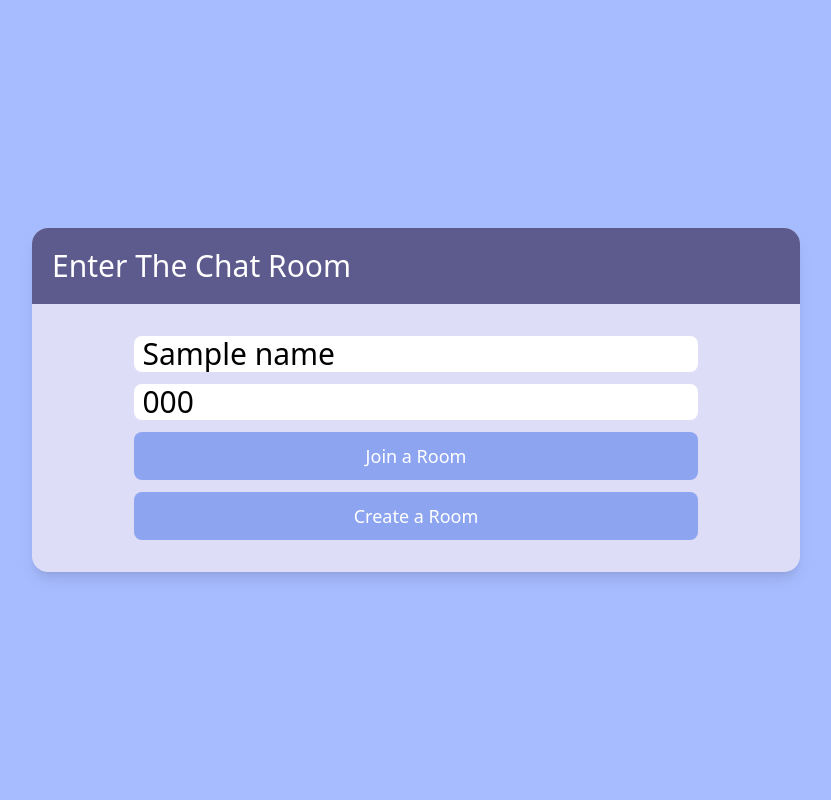
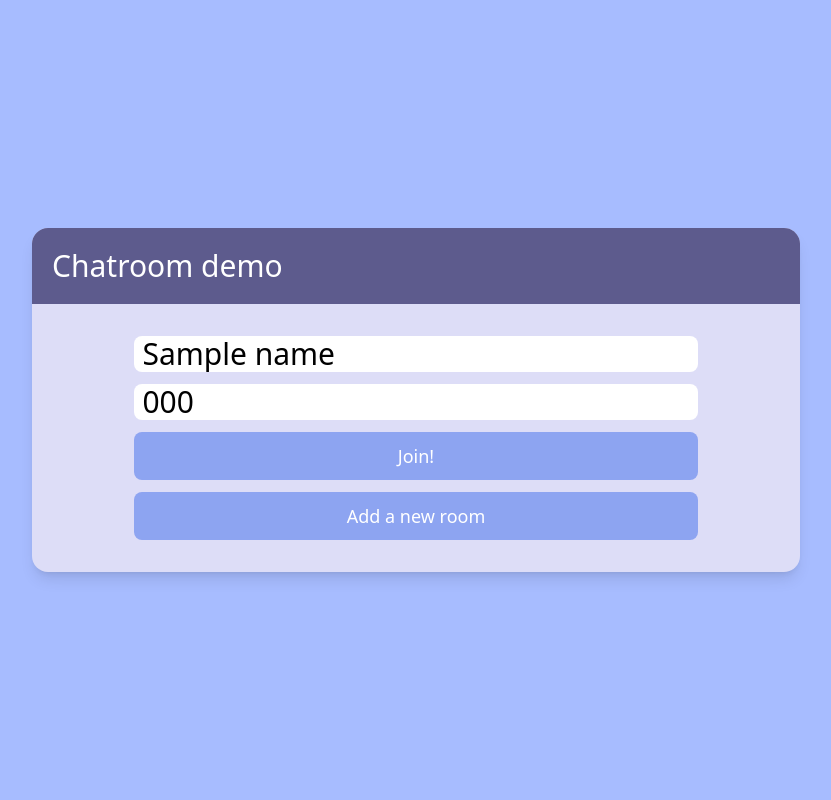
Before and after one commit to wl00795897/stickerDemo, a Flask app: template templates/home.html in a window 1280 px wide. Shown: the whole page, without its empty margins (224-1055 px from the left). Run offline with Flask 3, Linux system fonts and the light colour scheme; the template is opened without the code that fills it: most values are stand-ins (such as "Sample title", 1, 10 or a date in 2020); style sheets or scripts are compiled from the project's sources; some libraries are stand-ins or nearby versions.

Commit message:
old change

```diff
--- a/server.py
+++ b/server.py
@@ -31,7 +31,7 @@ loras = [
     {"name": "pig", "checkpoint": "checkpoint-3500/pytorch_lora_weights.safetensors"}
 ]
 candidate_labels = ['Happy', 'Sad', 'Angry', 'Tired', 'Hello', 'Congratulation', 'Thanks']
-base_pipeline = StableDiffusionXLPipeline.from_pretrained("stabilityai/sdxl-turbo", vae=vae, torch_dtype=torch.float16).to("cuda")
+base_pipeline = StableDiffusionXLPipeline.from_pretrained("stabilityai/sdxl-turbo", vae=vae, torch_dtype=torch.float16).to("cuda:1")
 
 def code_gen(length):
     code = ''.join(random.choices(string.digits, k=length))
@@ -57,17 +57,17 @@ def home():
         create = request.form.get("create", False)
 
         if not name:
-            return render_template("home.html", error="Please enter a name.", code=code, name=name)
+            return render_template("home.html", error="Name is empty.", code=code, name=name)
 
         if join != False and not code:
-            return render_template("home.html", error="Please enter a room code.", code=code, name=name)
+            return render_template("home.html", error="Room code is empty.", code=code, name=name)
 
         room = code
         if create != False:
             room = code_gen(4)
             rooms[room] = {"members": 0, "messages": []}
         elif code not in rooms:
-            return render_template("home.html", error="Room does not exist.", code=code, name=name)
+            return render_template("home.html", error="Find no room.", code=code, name=name)
 
         session["room"] = room
         session["name"] = name
@@ -113,8 +113,8 @@ def getStickers():
         encoded_images = []
         start = time.time()
         for i in range (4):
-            pipeline = StableDiffusionXLPipeline.from_pretrained("stabilityai/sdxl-turbo", vae=vae, torch_dtype=torch.float16).to("cuda")
-            # pipeline = copy.deepcopy(base_pipeline)
+            # pipeline = StableDiffusionXLPipeline.from_pretrained("stabilityai/sdxl-turbo", vae=vae, torch_dtype=torch.float16).to("cuda")
+            pipeline = copy.deepcopy(base_pipeline)
             # pipeline.enable_xformers_memory_efficient_attention()
             # pipeline = StableDiffusionXLPipeline.from_pretrained("stabilityai/sdxl-turbo", vae=vae, torch_dtype=torch.float16).to("mps")
             selected_loras = random.sample(loras, k=2)
@@ -144,7 +144,6 @@ def getStickers():
             negative_prompt = "blank eyes, alphabet, bad anatomy, bad hands, text, error, missing fingers, extra digit, fewer digits, cropped, worst quality, low quality, normal quality, jpeg artifacts, signature, watermark, username, blurry, artist name,(deformed, distorted, disfigured:1.3), poorly drawn, bad anatomy, wrong anatomy, extra limb, missing limb, floating limbs, (mutated hands and fingers:1.4), disconnected limbs, mutation, mutated, ugly, disgusting, blurry, amputation, bad art, worst quality, worst details, poorly drawn face, fused face, cloned face, ugly eyes, ((imperfect eyes)), deformed pupils, deformed iris, extra eyes, oversized eyes, extra crus, fused crus, extra thigh, fused thigh, missing fingers, extra fingers, elongated fingers, amputation, disconnected limbs, artist signature, upside down, asymmetrical eyes"
 
             image = pipeline(prompt = prompt,negative_prompt=negative_prompt, num_inference_steps=12, guidance_scale=2.0, height = 320, width = 320).images[0]
-            del pipeline
             img_w, img_h = image.size
             layer = Image.new('RGB', (450,450), (255,255,255))
             bg_w, bg_h = layer.size
@@ -158,6 +157,8 @@ def getStickers():
             encoded_image = get_response_image(f"./{i + 1}.jpg")
             encoded_images.append(encoded_image)
             socketio.emit('result', {'image': encoded_images})
+            del pipeline
+            torch.cuda.empty_cache()
 
     end = time.time()
     print(end - start)
--- a/static/js/message.js
+++ b/static/js/message.js
@@ -9,7 +9,7 @@ const createMessage = (name, msg, type) => {
     if(type === "connection"){
         const content = `
         <div class="connection">
-            ${name} ${msg} @ ${new Date().toLocaleString()}
+          User: ${name} ${msg}
         </div>
         `;
         messages.innerHTML += content;
--- a/templates/home.html
+++ b/templates/home.html
@@ -15,18 +15,18 @@
     <div class="bg-[#a7bcff] h-screen w-auto flex items-center justify-center">
       <form method="post" class=" bg-[#ddddf7] text-3xl h-fit w-3/5 flex flex-col rounded-2xl shadow-lg overflow-hidden">
         <div class="bg-[#5d5b8d] flex justify-between gap-3">
-          <p class="p-5 text-white">Enter The Chat Room</p>
+          <p class="p-5 text-white">Chatroom demo</p>
         </div>
         <div class="flex flex-col items-center p-8 gap-3">
-          <input type="text" placeholder="Name" name="name" value="{{name}}" class="rounded-lg w-4/5 placeholder-gray-300 placeholder:text-2xl pl-2"/>
-          <input type="text" placeholder="Room Code" name="code" value="{{code}}" class="rounded-lg w-4/5 placeholder-gray-300 placeholder:text-2xl pl-2"/>
-          <button type="submit" name="join" class="w-4/5 py-2.5 px-5 bg-[#8da4f1] rounded-lg text-white text-lg hover:bg-[#5d5b8d] transition-colors">Join a Room</button>
-          <button type="submit" name="create" class="w-4/5 py-2.5 px-5 bg-[#8da4f1] rounded-lg text-white text-lg hover:bg-[#5d5b8d] transition-colors">Create a Room</button>
           {% if error %}
           <ul>
-            <li>{{error}}</li>
+            <li>Warning: {{error}}</li>
           </ul>
           {% endif %}
+          <input type="text" placeholder="Enter Name" name="name" value="{{name}}" class="rounded-lg w-4/5 placeholder-gray-300 placeholder:text-2xl pl-2"/>
+          <input type="text" placeholder="Enter existing room Code" name="code" value="{{code}}" class="rounded-lg w-4/5 placeholder-gray-300 placeholder:text-2xl pl-2"/>
+          <button type="submit" name="join" class="w-4/5 py-2.5 px-5 bg-[#8da4f1] rounded-lg text-white text-lg hover:bg-[#5d5b8d] transition-colors">Join!</button>
+          <button type="submit" name="create" class="w-4/5 py-2.5 px-5 bg-[#8da4f1] rounded-lg text-white text-lg hover:bg-[#5d5b8d] transition-colors">Add a new room</button>
         </div>
       </form>
     </div>
--- a/templates/room.html
+++ b/templates/room.html
@@ -14,18 +14,18 @@
     <div class="bg-[#a7bcff] h-screen w-auto flex flex-col items-center justify-center">
       <div class="bg-white text-3xl h-full w-3/5 flex flex-col rounded-2xl shadow-lg overflow-hidden my-2">
         <div class="bg-[#5d5b8d] flex justify-between gap-3" id="header" userName="{{name}}">
-            <p class="p-5 text-white">ChatRoom Code: {{code}}</p>
+            <p class="p-5 text-white">Chatroom Code: {{code}}</p>
         </div>
         <div class="h-full p-5 overflow-y-scroll flex flex-col" id="messages"></div>
         <div class="flex justify-between gap-3 p-5 bg-[#ddddf7]">
-          <input class="rounded-lg w-full placeholder-gray-300 placeholder:text-2xl pl-2" type="text" placeholder="Message" name="message" id="message"/>
+          <input class="rounded-lg w-full placeholder-gray-300 placeholder:text-2xl pl-2" type="text" placeholder="Enter text" name="message" id="message"/>
           <button type="button" onClick="stickerWindowCtl()" class="py-2.5 px-5 bg-[#8da4f1] rounded-lg text-white text-lg hover:bg-[#5d5b8d] transition-colors">Sticker</button>
           <button type="button" name="send" id="send-btn" onClick="sendMessage()" class="py-2.5 px-5 bg-[#8da4f1] rounded-lg text-white text-lg hover:bg-[#5d5b8d] transition-colors">Send</button>
         </div>
       </div>
       <div class="bg-white text-3xl h-[45%] w-3/5 flex flex-col rounded-2xl shadow-lg overflow-hidden mb-2" id="stickerWindow" style="display: none;">
         <div class="p-5 bg-[#ddddf7] w-full flex justify-between gap-3">
-          <input id="sticker-input" class="rounded-lg w-full placeholder-gray-300 placeholder:text-2xl placeholder:italic placeholder:align-baseline pl-2" placeholder="Type something"/>
+          <input id="sticker-input" class="rounded-lg w-full placeholder-gray-300 placeholder:text-2xl placeholder:italic placeholder:align-baseline pl-2" placeholder="Type idea"/>
           <button id="idea-btn" class="py-2.5 px-5 bg-[#8da4f1] rounded-lg text-white text-lg hover:bg-[#5d5b8d] transition-colors">Idea</button>
         </div>
         <div id="sticker-container" class="p-5 flex gap-2 justify-center"></div>
```
Also changed, not shown: 1.jpg, 2.jpg, 3.jpg, 4.jpg, 1 other file.
